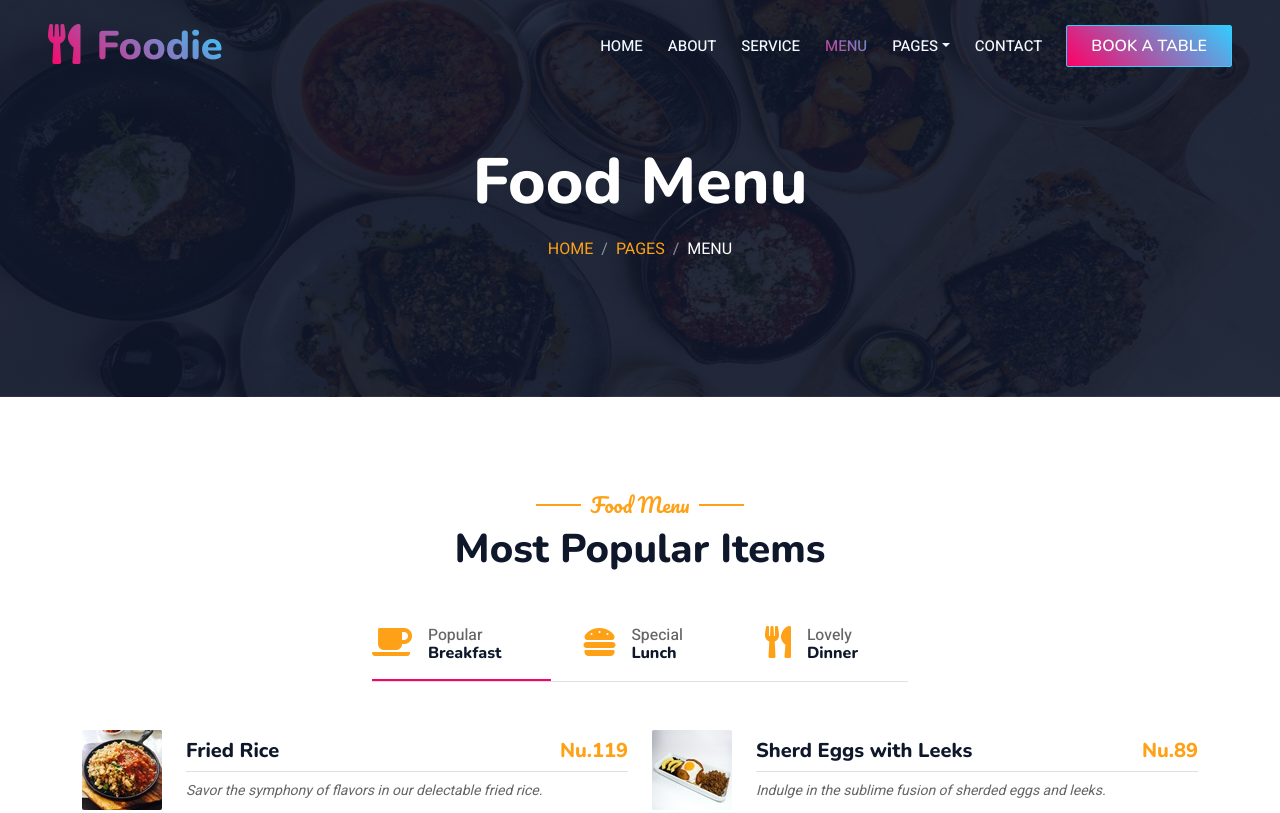
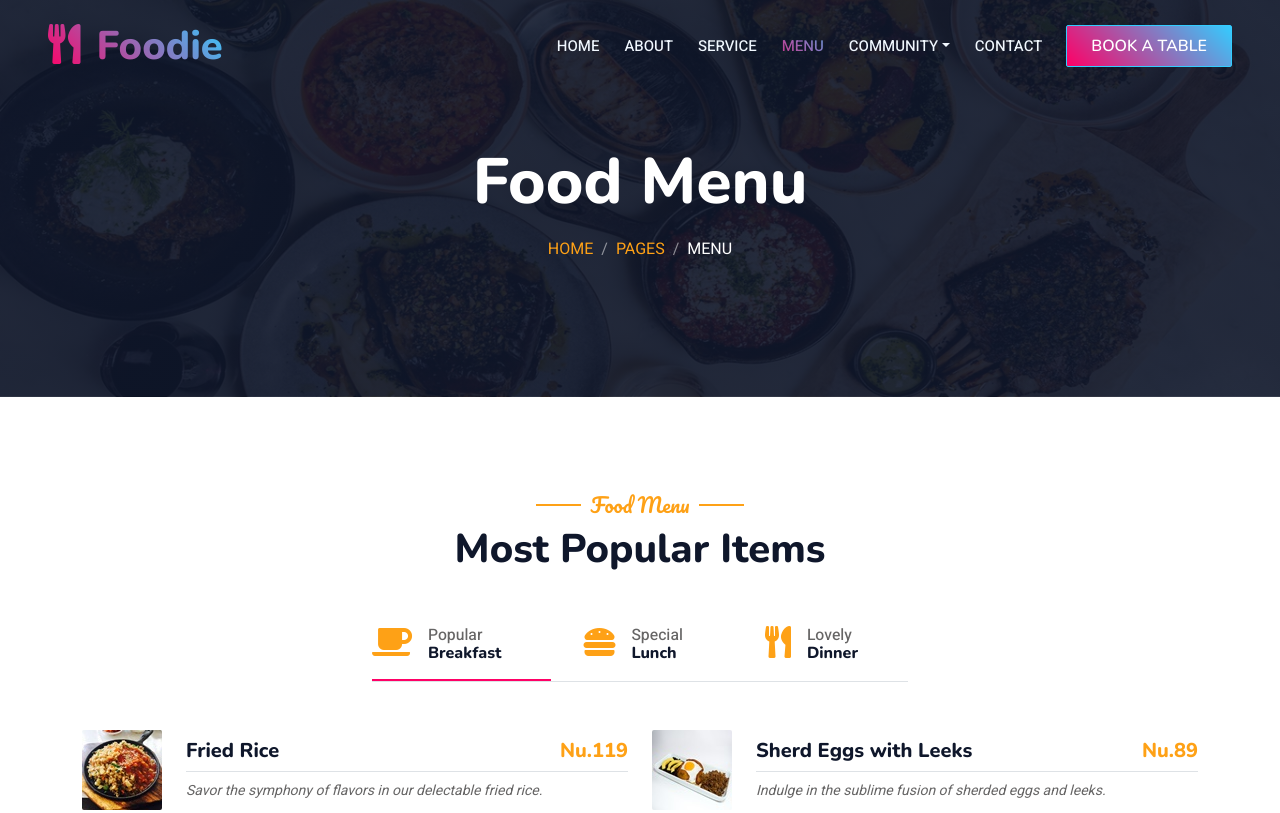
Before and after one commit to sjamtsho/Restraurant-website, a plain HTML site: page menu.html in a window 1280 px wide. Shown: the top 813 px of the page. Drawn offline with nearby package versions, Linux system fonts and the light colour scheme.

Commit message:
Update menu.html

```diff
--- a/menu.html
+++ b/menu.html
@@ -61,7 +61,7 @@
                         <a href="service.html" class="nav-item nav-link">Service</a>
                         <a href="menu.html" class="nav-item nav-link active">Menu</a>
                         <div class="nav-item dropdown">
-                            <a href="#" class="nav-link dropdown-toggle" data-bs-toggle="dropdown">Pages</a>
+                            <a href="#" class="nav-link dropdown-toggle" data-bs-toggle="dropdown">community</a>
                             <div class="dropdown-menu m-0">
                                 <a href="booking.html" class="dropdown-item">Booking</a>
                                 <a href="team.html" class="dropdown-item">Our Team</a>
```
